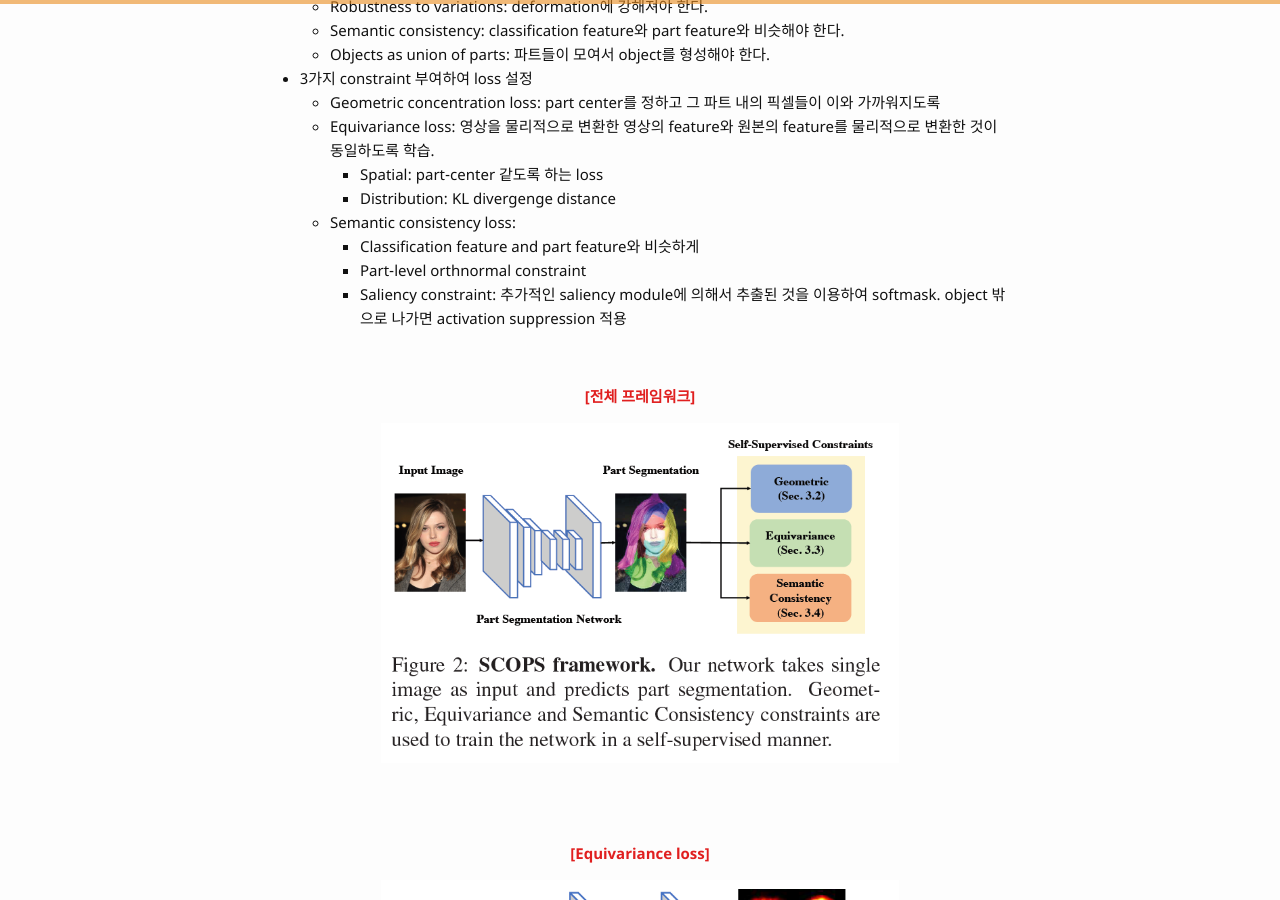
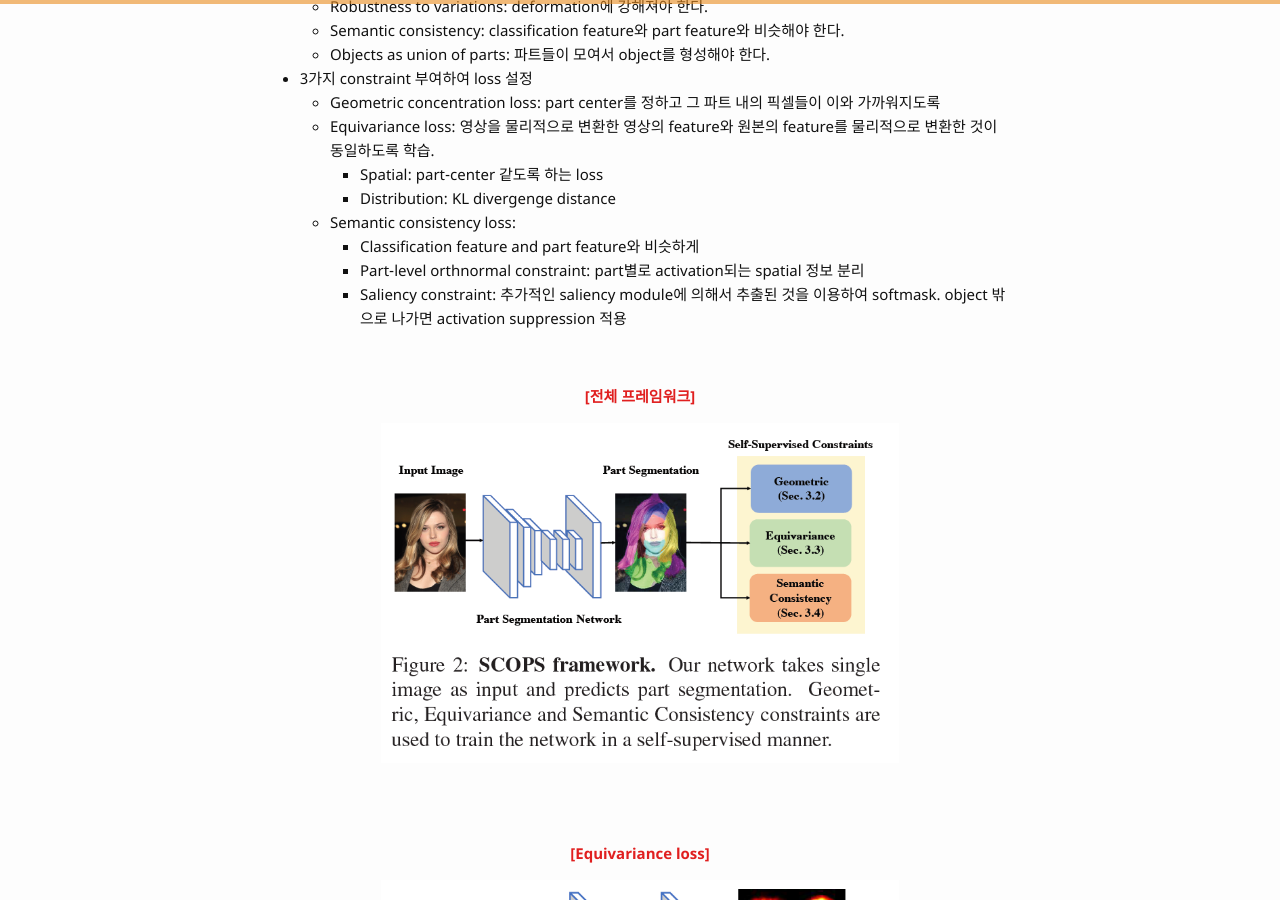
Before and after one commit to bismex/bismex.github.io, a Jekyll site: the page built from _posts/2019-07-10-SCOPS.md, in a window 1280 px wide and 900 px high, scrolled down 1326 px. Built offline with Jekyll 4.4.1, drawn with Linux system fonts in a browser that asks for light colours.

Commit message:
Update 2019-07-10-SCOPS.md

```diff
--- a/_posts/2019-07-10-SCOPS.md
+++ b/_posts/2019-07-10-SCOPS.md
@@ -40,7 +40,7 @@ tags: CV
     - Distribution: KL divergenge distance
   - Semantic consistency loss:
     - Classification feature and part feature와 비슷하게
-    - Part-level orthnormal constraint
+    - Part-level orthnormal constraint: part별로 activation되는 spatial 정보 분리
     - Saliency constraint: 추가적인 saliency module에 의해서 추출된 것을 이용하여 softmask. object 밖으로 나가면 activation suppression 적용
 
 
```
